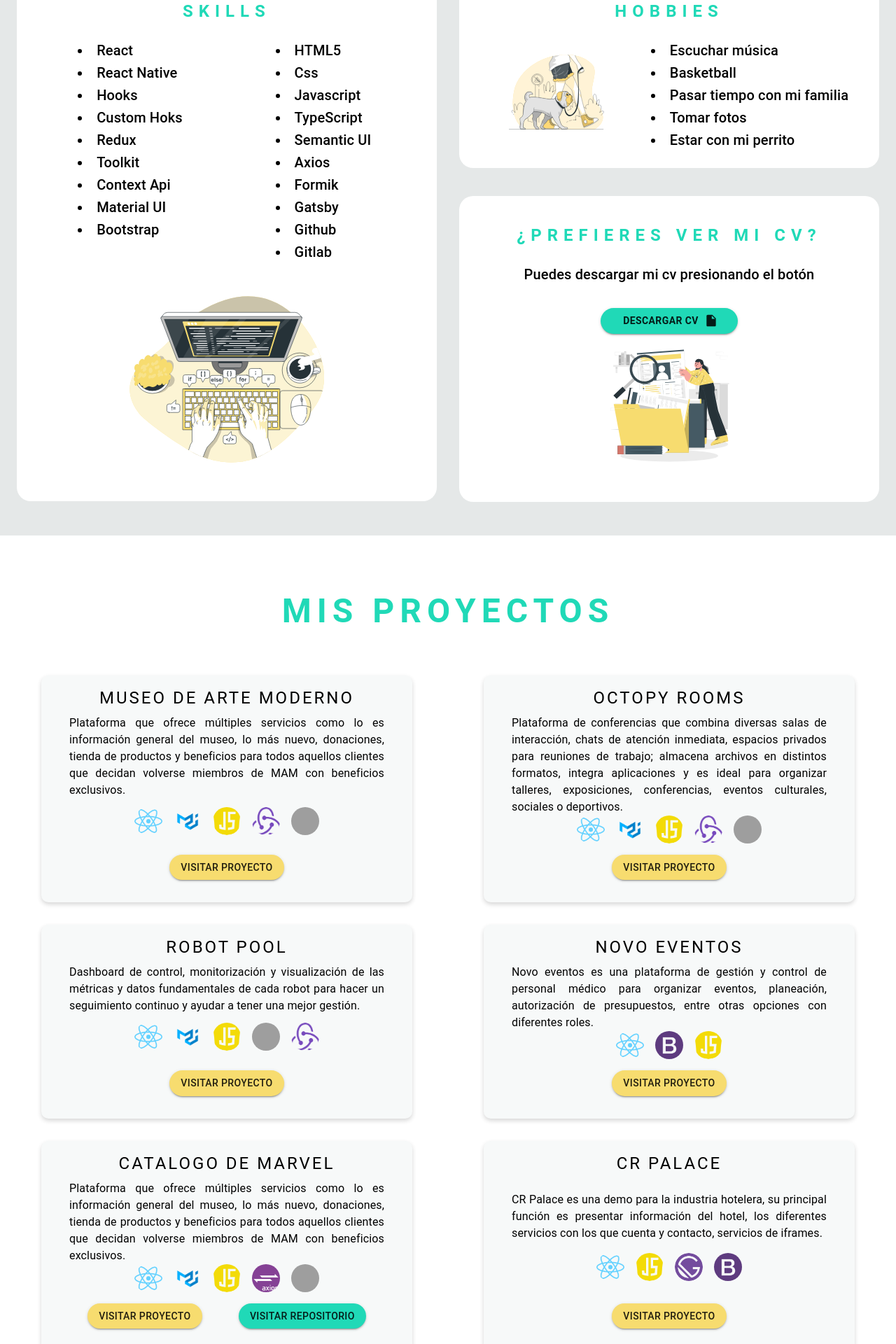
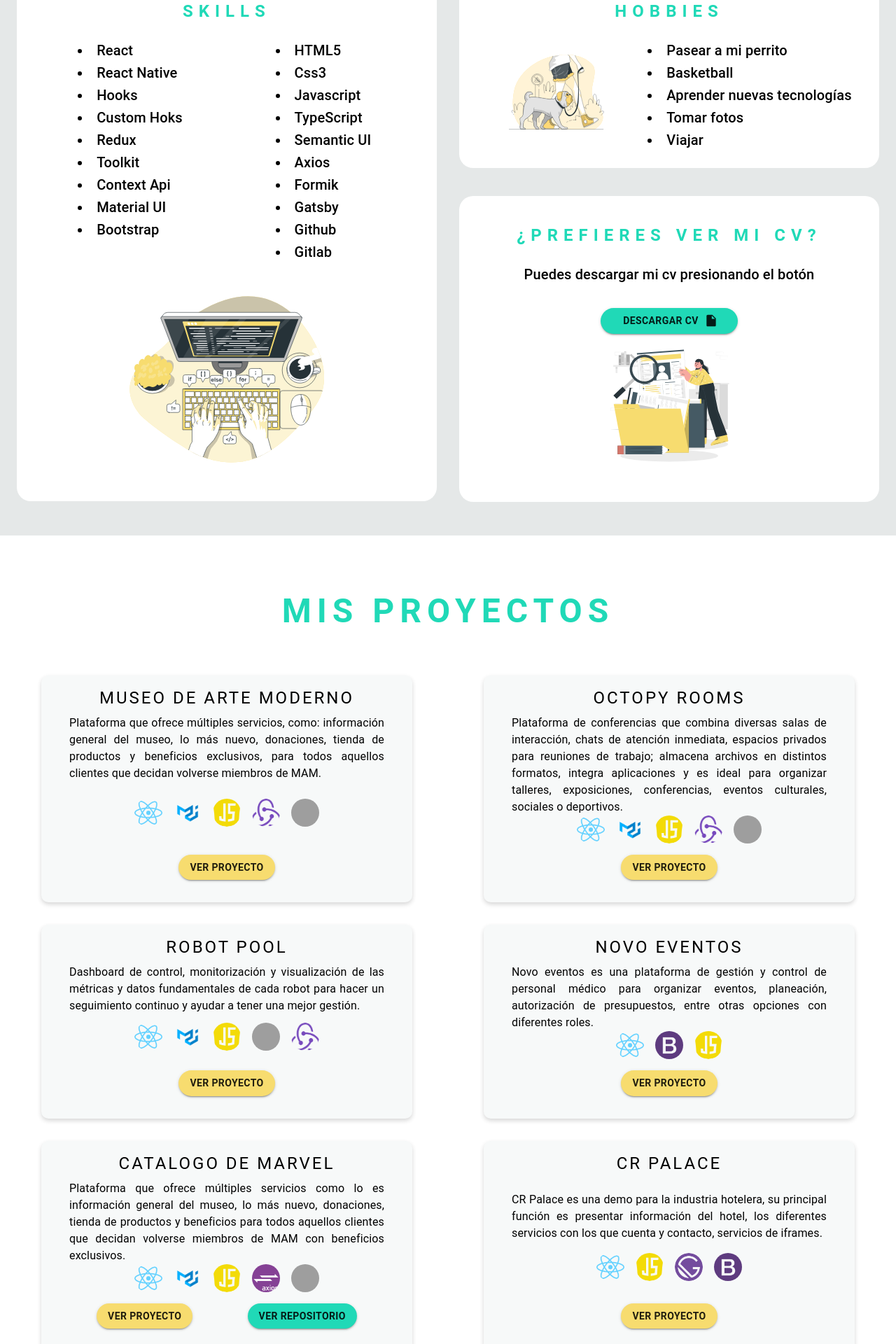
Before and after one commit to ChrisCedi/my-bookC, a React (Create React App) app: page / in a window 1280 px wide. Shown: the part 1760-3680 px from the top of the page at 70% size. Built offline with nearby package versions, Linux system fonts and the light colour scheme; grey boxes are pictures that could not be loaded.

Commit message:
chore: marvel added and hobbies

```diff
--- a/package.json
+++ b/package.json
@@ -5,6 +5,7 @@
   "dependencies": {
     "@material-ui/core": "^4.12.4",
     "@material-ui/icons": "^4.11.3",
+    "@material-ui/styles": "^4.11.5",
     "@testing-library/jest-dom": "^5.16.5",
     "@testing-library/react": "^13.4.0",
     "@testing-library/user-event": "^13.5.0",
--- a/src/components/MyInformation/MyInformation.js
+++ b/src/components/MyInformation/MyInformation.js
@@ -49,7 +49,7 @@ export const MyInformation = () => {
                 <Grid item xs={6} md={6} className={classes.gridSkills}>
                   <Typography variant="h6" className={classes.list}>
                     <li>HTML5</li>
-                    <li>Css</li>
+                    <li>Css3</li>
                     <li>Javascript</li>
                     <li>TypeScript</li>
                     <li>Semantic UI </li>
@@ -99,11 +99,11 @@ export const MyInformation = () => {
                   </Grid>
                   <Grid item xs={12} md={7} className={classes.gridSkills}>
                     <Typography variant="h6" className={classes.list}>
-                      <li>Escuchar música</li>
+                      <li>Pasear a mi perrito</li>
                       <li>Basketball</li>
-                      <li>Pasar tiempo con mi familia</li>
+                      <li>Aprender nuevas tecnologías</li>
                       <li>Tomar fotos</li>
-                      <li>Estar con mi perrito</li>
+                      <li>Viajar</li>
                     </Typography>
                   </Grid>
                 </Grid>
--- a/src/components/MyProjects/MyProjects.js
+++ b/src/components/MyProjects/MyProjects.js
@@ -57,7 +57,7 @@ export const MyProjects = () => {
                     color="secondary"
                     className={classes.buttonProject}
                   >
-                    Visitar proyecto
+                    Ver proyecto
                   </Button>
                 </a>
               </motion.div>
@@ -96,7 +96,7 @@ export const MyProjects = () => {
                         color="secondary"
                         className={classes.buttonProject}
                       >
-                        Visitar proyecto
+                        Ver proyecto
                       </Button>
                     </a>
                   )}
@@ -107,7 +107,7 @@ export const MyProjects = () => {
                         color="primary"
                         className={classes.buttonProject}
                       >
-                        Visitar repositorio
+                        Ver repositorio
                       </Button>
                     </a>
                   )}
--- a/src/components/MyProjects/MyProjectsStyles.js
+++ b/src/components/MyProjects/MyProjectsStyles.js
@@ -1,4 +1,4 @@
-import { makeStyles } from "@material-ui/core";
+import { makeStyles } from "@material-ui/core/";
 
 const useStyles = makeStyles((theme) => ({
   container: {
@@ -57,7 +57,8 @@ const useStyles = makeStyles((theme) => ({
     textDecoration: "none",
   },
   buttonProject: {
-    borderRadius: 20,
+    borderRadius: 25,
+    fontWeight: 600,
     marginBottom: theme.spacing(2),
     marginTop: theme.spacing(2),
   },
--- a/src/components/MyProjects/helpers.js
+++ b/src/components/MyProjects/helpers.js
@@ -85,7 +85,7 @@ export const octopyProjects = [
   {
     nameProject: "Museo de arte moderno",
     description:
-      "Plataforma que ofrece múltiples servicios como lo es información general del museo, lo más nuevo, donaciones, tienda de productos y beneficios para todos aquellos clientes que decidan volverse miembros de MAM con beneficios exclusivos.",
+      "Plataforma que ofrece múltiples servicios, como: información general del museo, lo más nuevo, donaciones, tienda de productos y beneficios exclusivos, para todos aquellos clientes que decidan volverse miembros de MAM.",
     link: "https://amigos-mam.com/",
     tools: [
       Images.reactIcon,
--- a/src/index.js
+++ b/src/index.js
@@ -3,8 +3,4 @@ import ReactDOM from "react-dom/client";
 import App from "./App";
 
 const root = ReactDOM.createRoot(document.getElementById("root"));
-root.render(
-  <React.StrictMode>
-    <App />
-  </React.StrictMode>
-);
+root.render(<App />);
```
